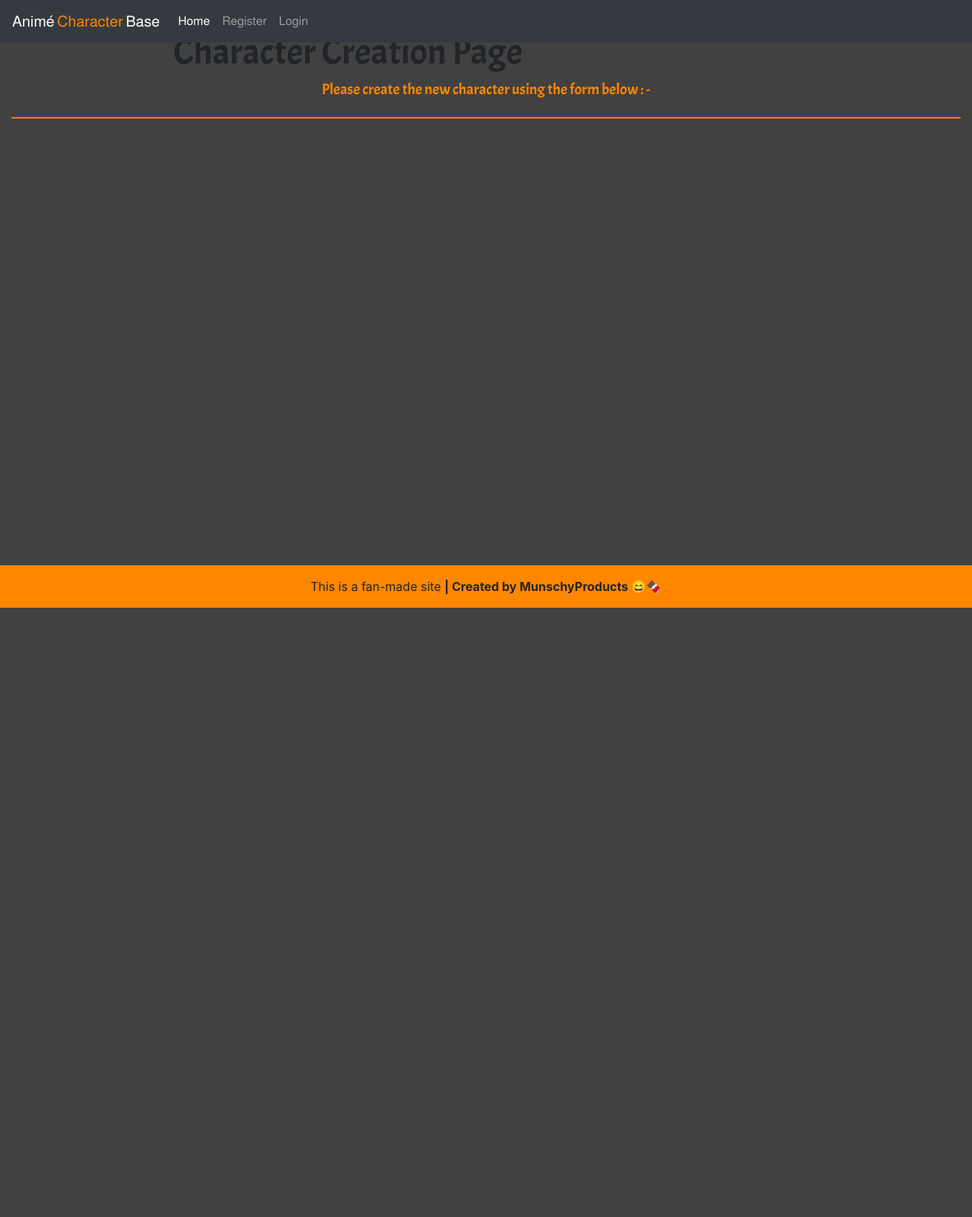
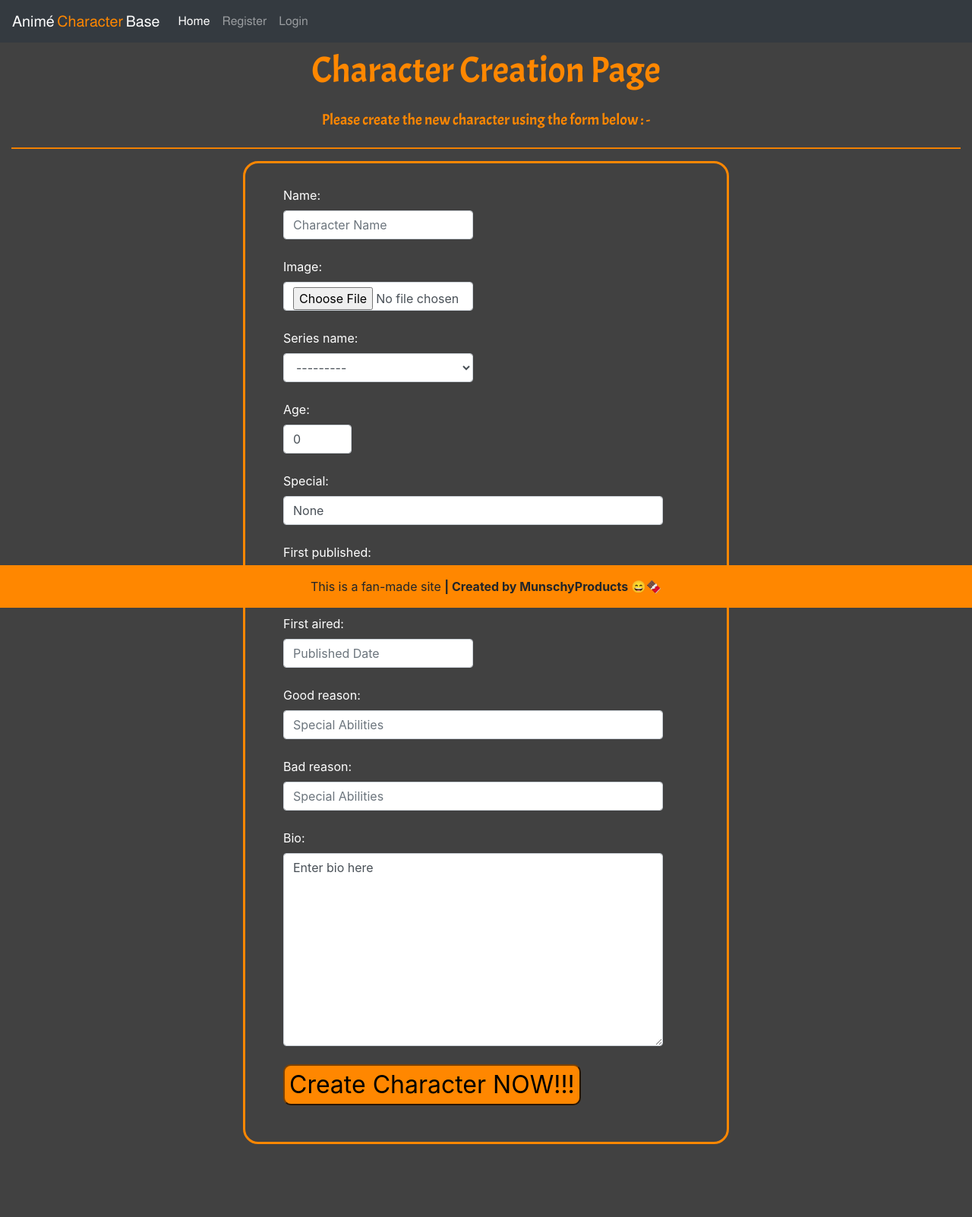
Before and after one commit to lukemunsch/anime-character-base, a Django app: template templates/create_character.html in a window 1280 px wide. Shown: the whole page at 76% size. Before the commit the page ends 800 px from the top, so only its background shows below. Run offline with Django 3.2, Linux system fonts and the light colour scheme; the template is opened without the code that fills it: values that come from a table or form of the project are taken from there, others are empty; some libraries are stand-ins or nearby versions.

Commit message:
adjust form for the displaying purpose

```diff
--- a/collection/forms.py
+++ b/collection/forms.py
@@ -1,5 +1,6 @@
 from django import forms
 from .models import Character, Series, Suggestion
+from django.forms import TextInput, FileInput, NumberInput, Select, DateInput, Textarea
 
 
 class CreateCharacterForm(forms.ModelForm):
@@ -7,4 +8,56 @@ class CreateCharacterForm(forms.ModelForm):
     class Meta:
         """what we expect our form to include"""
         model = Character
-        fields = ['name', 'char_image', 'series_name', 'age', 'special', 'first_published', 'first_aired', 'good_reason', 'bad_reason', 'bio', 'status']
+        fields = ['name', 'char_image', 'series_name', 'age', 'special', 'first_published', 'first_aired', 'good_reason', 'bad_reason', 'bio']
+        widgets = {
+            'name': TextInput(attrs={
+                'class': "form-control mb-4",
+                'style': 'max-width: 250px;',
+                'placeholder': 'Character Name'
+                }),
+            'char_image': FileInput(attrs={
+                'class': "form-control mb-4",
+                'style': 'max-width: 250px;',
+                'placeholder': 'Character Image'
+            }),
+            'series_name': Select(attrs={
+                'class': "form-control mb-4",
+                'style': 'max-width: 250px;',
+                'placeholder': 'Series Name'
+            }),
+            'age': NumberInput(attrs={
+                'class': "form-control mb-4",
+                'style': 'max-width: 90px;',
+                'placeholder': 'Series Name'
+                }),
+            'special': TextInput(attrs={
+                'class': "form-control mb-4",
+                'style': 'max-width: 500px;',
+                'placeholder': 'Special Abilities'
+                }),
+            'first_published': DateInput(attrs={
+                'class': "form-control mb-4",
+                'style': 'max-width: 250px;',
+                'placeholder': 'Published Date'
+                }),
+            'first_aired': DateInput(attrs={
+                'class': "form-control mb-4",
+                'style': 'max-width: 250px;',
+                'placeholder': 'Published Date'
+                }),
+            'good_reason': TextInput(attrs={
+                'class': "form-control mb-4",
+                'style': 'max-width: 500px;',
+                'placeholder': 'Special Abilities'
+                }),
+            'bad_reason': TextInput(attrs={
+                'class': "form-control mb-4",
+                'style': 'max-width: 500px;',
+                'placeholder': 'Special Abilities'
+                }),
+            'bio': Textarea(attrs={
+                'class': "form-control mb-4",
+                'style': 'max-width: 500px;',
+                'placeholder': 'Special Abilities'
+            }),
+        }
--- a/collection/models.py
+++ b/collection/models.py
@@ -37,7 +37,7 @@ class Character(models.Model):
     bad_reason = models.CharField(default='', max_length=100)
     created_on = models.DateTimeField(auto_now_add=True)
     updated_on = models.DateTimeField(auto_now=True)
-    status = models.IntegerField(choices=VIEW_CARD, default=0)
+    status = models.IntegerField(choices=VIEW_CARD, default=1)
 
     class Meta:
         """set up how we would like the cards to be ordered"""
--- a/collection/urls.py
+++ b/collection/urls.py
@@ -5,6 +5,6 @@ from django.urls import path
 urlpatterns = [
     path('', views.CharacterList.as_view(), name='home'),
     path('series_list/', views.SeriesList.as_view(), name='series_list'),
-    path('create_character/', views.CreateCharacter.as_view(), name='create_character'),
+    path('create_character/', views.create_character, name='create_character'),
     path('<slug:slug>', views.CharacterDetail.as_view(), name='character_detail'),
 ]
--- a/static/css/style.css
+++ b/static/css/style.css
@@ -18,6 +18,10 @@ p, a {
 
 .subtitle {
     font-weight: 300;
+}
+
+.huge-text {
+    font-size: 200%;
 }
 
 .container-body {
@@ -46,6 +50,13 @@ p, a {
 
 .orange {
     background-color: rgb(255, 135, 0);
+}
+
+.orange-form {
+    border: 3px solid rgb(255, 135, 0);
+    border-radius: 20px;
+    padding-top: 30px;
+    padding-left: 50px;
 }
 
 .btn-primary {
--- a/templates/create_character.html
+++ b/templates/create_character.html
@@ -6,12 +6,8 @@
 
 <div class="container-fluid">
     <div class="row">
-        <div class="col-md-8 offset-md-2">
-            <div class="row">
-                <div class="col">
-                    <h1>Character Creation Page</h1>
-                </div>
-            </div>
+        <div class="col-12 mt-4">
+            <h1 class="orange-text text-center mb-4">Character Creation Page</h1>
         </div>
     </div>
     <div class="row">
@@ -21,9 +17,14 @@
     </div>
     <hr class="hr-orange" />
     <!-- form section -->
-    <div class="row">
-        <div class="col-md-6 ofset-md-3">
-
+    <div class="row mb-5">
+        <div class="col-md-6 offset-md-3 orange-form mb-5">
+            <form method="POST" action="create_character">
+                {% csrf_token %}
+                {{ char_form }}
+                <!-- submit button -->
+                <div class="mb-5 huge-text"><button type="submit" class="btn-primary">Create Character NOW!!!</button></div>
+            </form>
         </div>
     </div>
 </div>
```
Also changed, not shown: collection/views.py (+15 -16 lines), collection/migrations/0012_alter_character_status.py (added).
